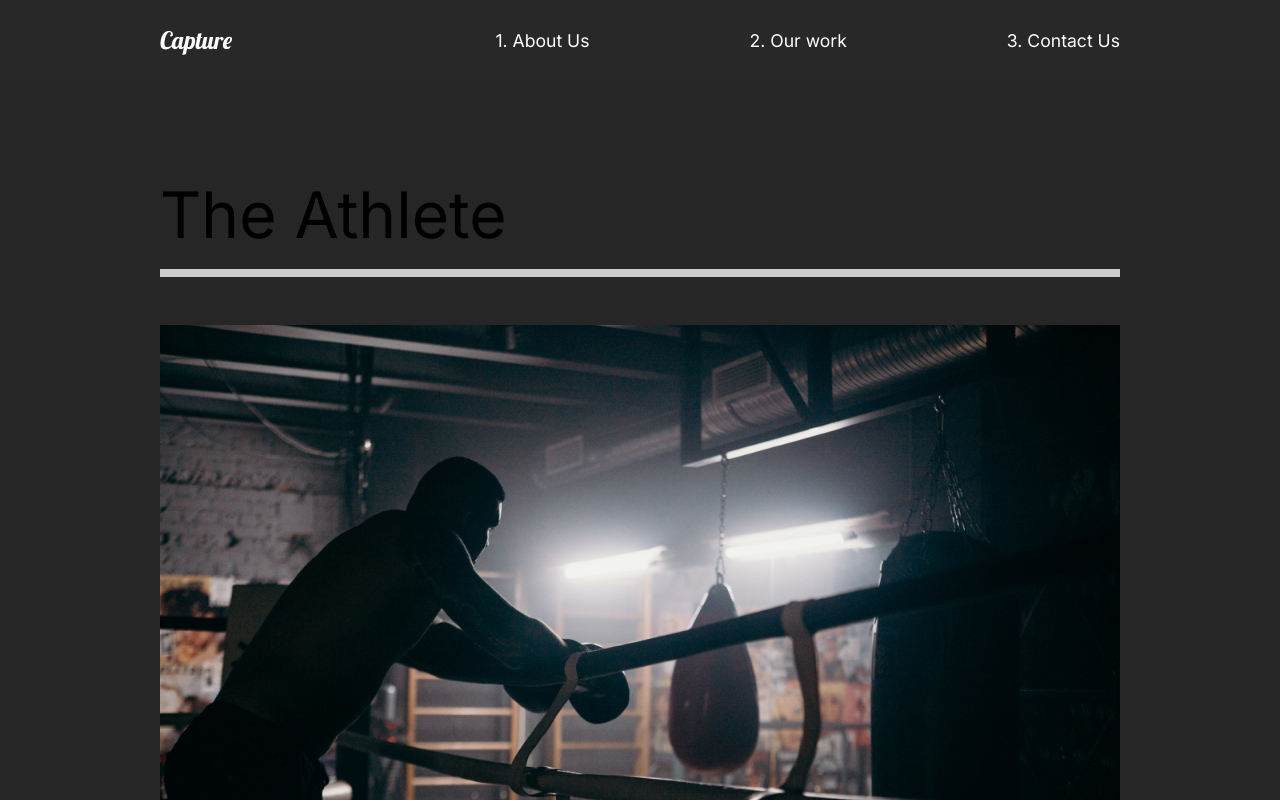
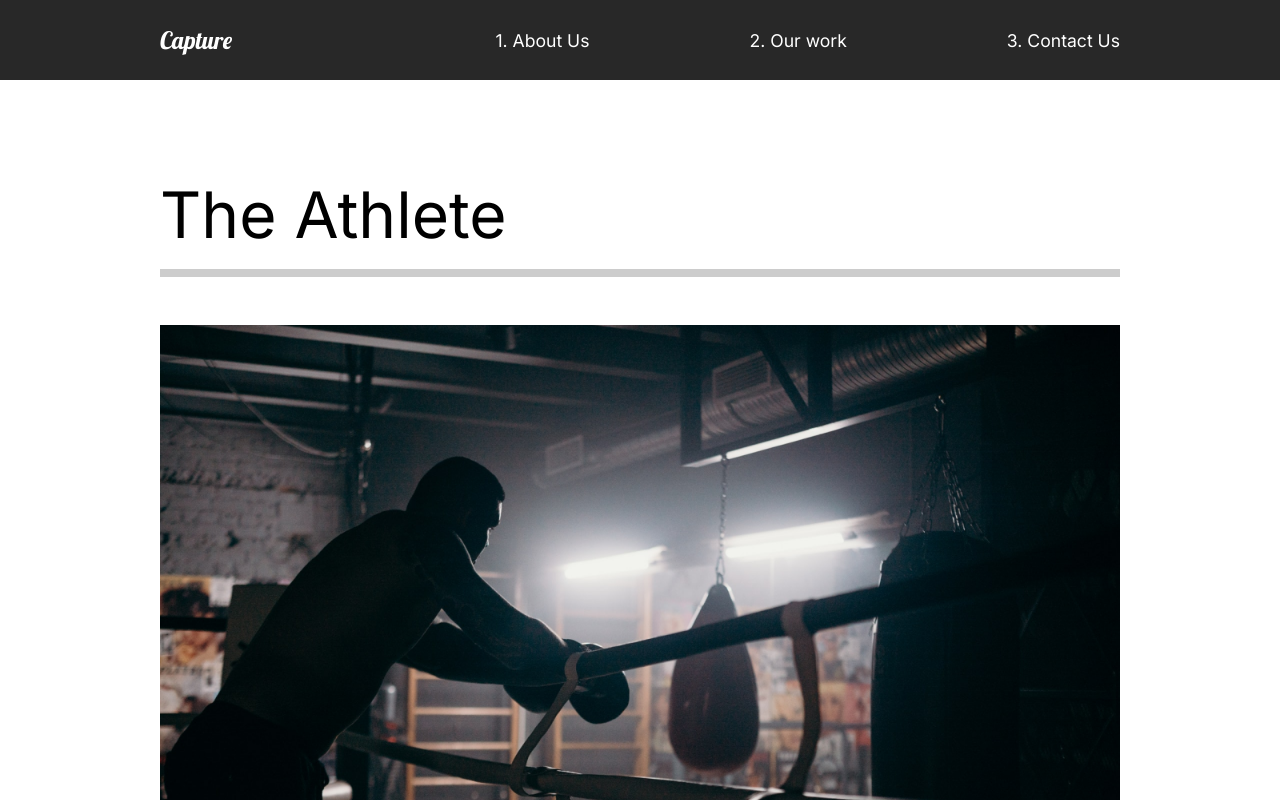
Before and after one commit to maholom/react-website, a React (Create React App) app: page /work in a window 1280 px wide. Shown: the top 800 px of the page. Built offline with nearby package versions, Linux system fonts and the light colour scheme.

Commit message:
page transition

```diff
--- a/src/App.js
+++ b/src/App.js
@@ -5,14 +5,18 @@ import MovieDetail from './pages/MovieDetail';
 import ContactUs from './pages/ContactUs';
 import Nav from './components/Nav';
 import GlobalStyle from './components/GlobalStyle';
-import { Switch, Route } from 'react-router-dom';
+import { Switch, Route, useLocation } from 'react-router-dom';
+import { AnimatePresence } from 'framer-motion'; //rozeznává, kdy se renderují comp.
 
 function App() {
+  const location = useLocation();
   return (
     <div className="App">
       <GlobalStyle />
       <Nav />
-      <Switch>
+      <AnimatePresence exitBeforeEnter>
+        <Switch location={location} key={location.pathname}>
+          //rozpozná stránku, kde animace
           <Route path="/" exact>
             <AboutUs />
           </Route>
@@ -26,6 +30,7 @@ function App() {
             <ContactUs />
           </Route>
         </Switch>
+      </AnimatePresence>
     </div>
   );
 }
--- /dev/null
+++ b/src/animation.js
@@ -0,0 +1,20 @@
+export const pageAnimation = {
+  hidden: {
+    opacity: 0,
+    y: 300,
+  },
+  show: {
+    opacity: 1,
+    y: 0,
+    transition: {
+      duration: 1,
+    },
+  },
+  exit: {
+    opacity: 0,
+    y: 300,
+    transition: {
+      duration: 1,
+    },
+  },
+};
--- a/src/components/AboutSection.js
+++ b/src/components/AboutSection.js
@@ -4,42 +4,20 @@ import { About, Description, Image, Hide } from '../styles';
 import { motion } from 'framer-motion';
 
 const AboutSection = () => {
-  const titleAnim = {
-    hidden: { opacity: 0 },
-    show: { opacity: 1, transition: { duration: 2 } },
-  };
-  const container = {
-    hidden: { x: 100 },
-    show: {
-      x: 0,
-      transition: {
-        duration: 0.75,
-        ease: 'easeOut',
-        staggerChildren: 1,
-        when: 'afterChildren',
-      },
-    },
-  };
-
   return (
     <About>
       <Description>
-        <motion.div
-          variants={container}
-          initial="hidden"
-          animate="show"
-          className="title"
-        >
+        <motion.div>
           <Hide>
-            <motion.h2 variants={titleAnim}>We work to make</motion.h2>
+            <motion.h2>We work to make</motion.h2>
           </Hide>
           <Hide>
-            <motion.h2 variants={titleAnim}>
+            <motion.h2>
               your <span>dreams</span> come
             </motion.h2>
           </Hide>
           <Hide>
-            <motion.h2 variants={titleAnim}>true.</motion.h2>
+            <motion.h2>true.</motion.h2>
           </Hide>
         </motion.div>
         <p>
--- a/src/pages/AboutUs.js
+++ b/src/pages/AboutUs.js
@@ -2,14 +2,21 @@ import React from 'react';
 import AboutSection from '../components/AboutSection';
 import ServicesSection from '../components/ServicesSection';
 import FaqSection from '../components/FaqSection';
+import { motion } from 'framer-motion';
+import { pageAnimation } from '../animation';
 
 const AboutUs = () => {
   return (
-    <>
+    <motion.div
+      variants={pageAnimation}
+      initial="hidden"
+      animate="show"
+      exit="exit"
+    >
       <AboutSection />
       <ServicesSection />
       <FaqSection />
-    </>
+    </motion.div>
   );
 };
 
--- a/src/pages/ContactUs.js
+++ b/src/pages/ContactUs.js
@@ -1,10 +1,18 @@
 import React from 'react';
+import { motion } from 'framer-motion';
+import { pageAnimation } from '../animation';
 
 const ContactUS = () => {
   return (
-    <div>
+    <motion.div
+      variants={pageAnimation}
+      initial="hidden"
+      animate="show"
+      exit="exit"
+      style={{ background: '#fff' }}
+    >
       <h1>Our Contact</h1>
-    </div>
+    </motion.div>
   );
 };
 
--- a/src/pages/MovieDetail.js
+++ b/src/pages/MovieDetail.js
@@ -2,6 +2,8 @@ import React, { useState, useEffect } from 'react';
 import styled from 'styled-components';
 import { useHistory } from 'react-router-dom';
 import { MovieState } from '../movieState';
+import { motion } from 'framer-motion';
+import { pageAnimation } from '../animation';
 
 const MovieDetail = () => {
   const history = useHistory();
@@ -17,7 +19,12 @@ const MovieDetail = () => {
   return (
     <>
       {movie && (
-        <Details>
+        <Details
+          variants={pageAnimation}
+          initial="hidden"
+          animate="show"
+          exit="exit"
+        >
           <HeadLine>
             <h2>{movie.title}</h2>
             <img src={movie.mainImg} alt="movie" />
@@ -40,7 +47,7 @@ const MovieDetail = () => {
   );
 };
 
-const Details = styled.div`
+const Details = styled(motion.div)`
   color: white;
 `;
 
--- a/src/pages/OurWork.js
+++ b/src/pages/OurWork.js
@@ -4,10 +4,18 @@ import { Link } from 'react-router-dom';
 import athlete from '../img/athlete-small.png';
 import theracer from '../img/theracer-small.png';
 import goodtimes from '../img/goodtimes-small.png';
+import { motion } from 'framer-motion';
+import { pageAnimation } from '../animation';
 
 const OurWork = () => {
   return (
-    <Work>
+    <Work
+      variants={pageAnimation}
+      initial="hidden"
+      animate="show"
+      exit="exit"
+      style={{ background: '#fff' }}
+    >
       <Movie>
         <h2>The Athlete</h2>
         <div className="line"></div>
@@ -33,7 +41,8 @@ const OurWork = () => {
   );
 };
 
-const Work = styled.div`
+const Work = styled(motion.div)`
+  //přidávám k styled comp. animaci
   min-height: 100vh;
   overflow: hidden;
   padding: 5rem 10rem;
```
Lines whose indentation alone changed are shown as unchanged.
